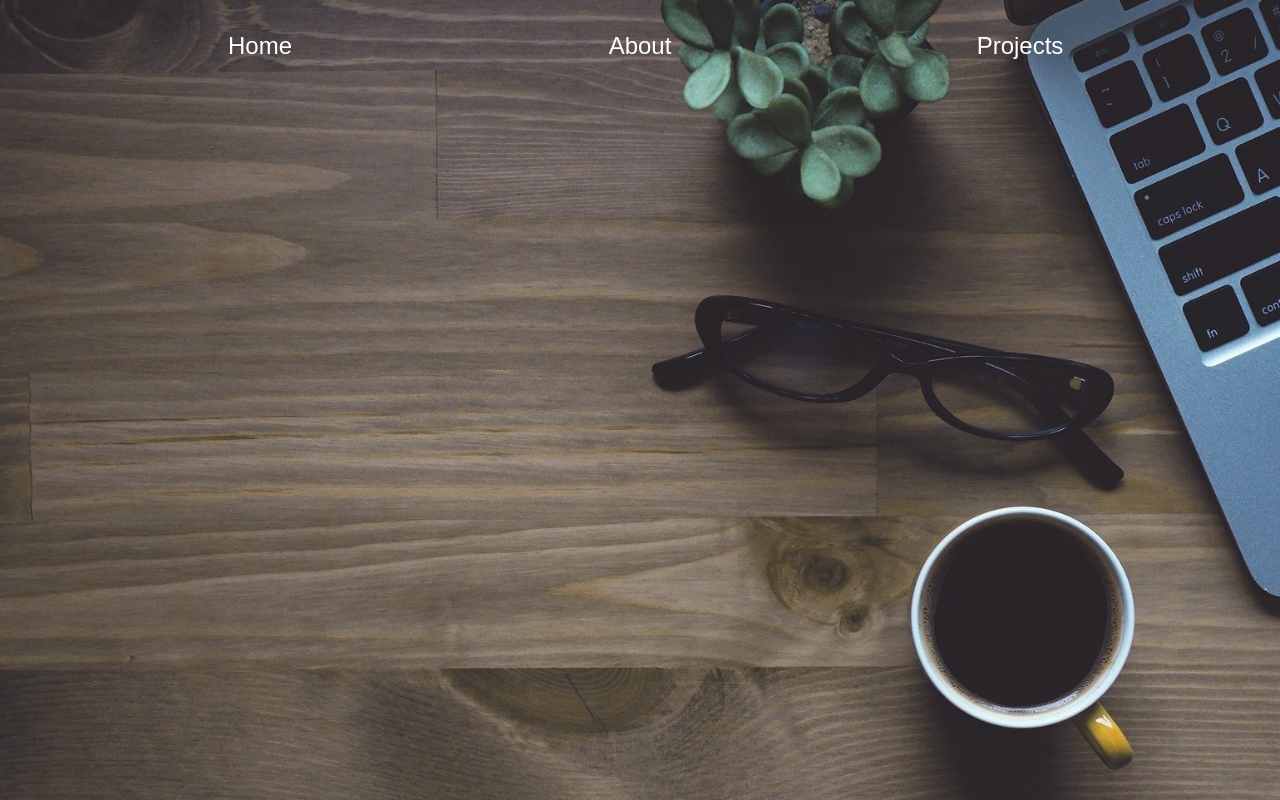
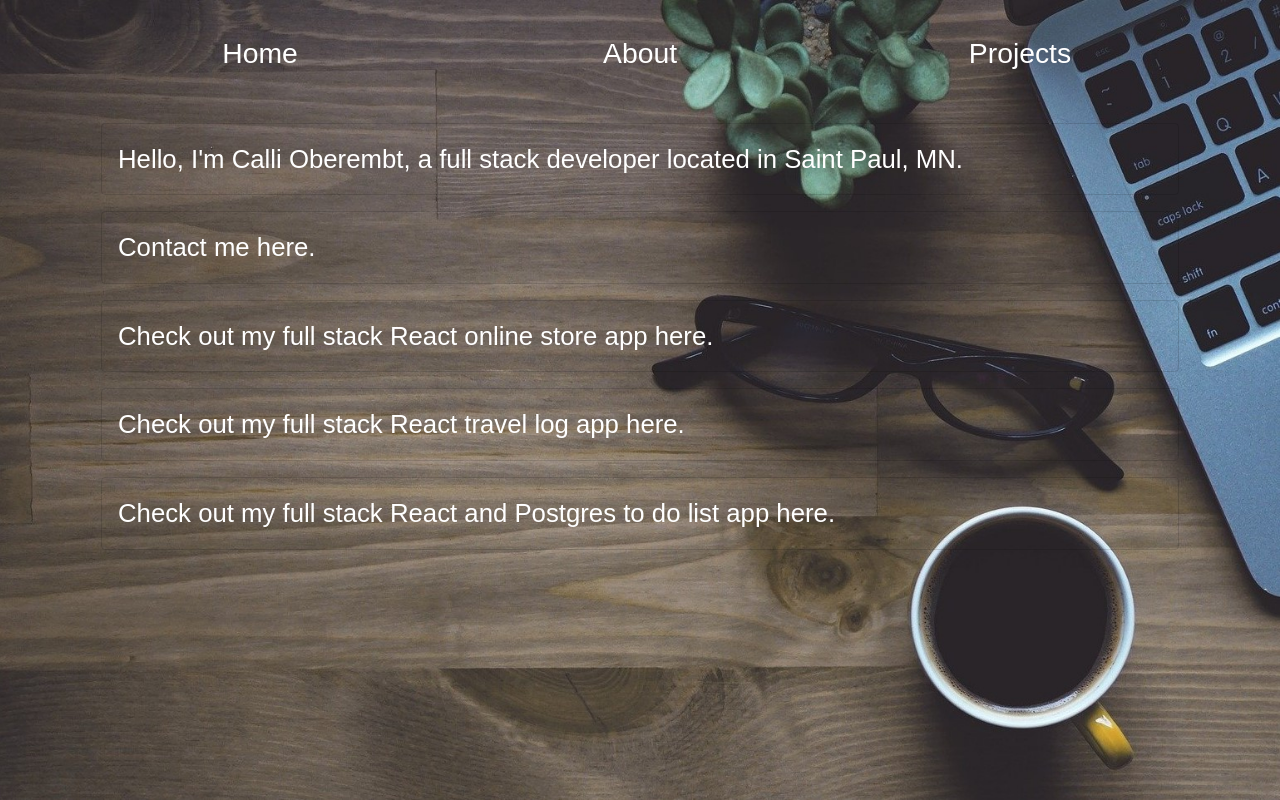
Before and after one commit to croberembt/croberembt.github.io, a React (Create React App) app in the folder client/: page / in a window 1280 px wide. Built offline with nearby package versions, Linux system fonts and the light colour scheme; a web font is replaced by a local one.

Commit message:
added routing and starting building out projects page

```diff
--- a/client/src/App.css
+++ b/client/src/App.css
@@ -10,18 +10,33 @@ html, body, #root, .App {
   background-position: top right;
   background-repeat: no-repeat;
   background-size: cover;
+  padding: 2rem;
 }
 
 div {
   font-family: 'Hind Guntur', sans-serif;
+  font-size: 110%;
+  color: white;
 }
 
 .link {
   text-decoration: none;
+  padding-bottom: 2rem;
   color: white;
 }
 
 .link:hover {
   text-decoration: none;
   color: rgb(173, 173, 247);
+  font-size: 120%;
 }
+
+.card {
+  padding: 1rem;
+  margin: 1rem;
+}
+
+.card-image {
+  height: auto;
+  width: 15rem;
+}
--- /dev/null
+++ b/client/src/components/AboutComponent.js
@@ -0,0 +1,10 @@
+import React from 'react';
+
+const AboutComponent = () => {
+
+  return (
+    <div>About</div>
+  );
+}
+
+export default AboutComponent;
--- /dev/null
+++ b/client/src/components/HomeComponent.js
@@ -0,0 +1,28 @@
+import React from 'react';
+import { Card } from 'reactstrap';
+
+const HomeComponent = () => {
+
+  return (
+    <div className='container'>
+      <Card style={{backgroundColor: 'transparent'}}>
+        Hello, I'm Calli Oberembt, a full stack developer located in Saint Paul, MN.
+      </Card>
+      <Card style={{backgroundColor: 'transparent'}}>
+        Contact me here.
+      </Card>
+      <Card style={{backgroundColor: 'transparent'}}>
+        Check out my full stack React online store app here.
+      </Card>
+      <Card style={{backgroundColor: 'transparent'}}>
+        Check out my full stack React travel log app here.
+      </Card>
+      <Card style={{backgroundColor: 'transparent'}}>
+        Check out my full stack React and Postgres to do list app here.
+      </Card>
+    </div>
+
+  );
+}
+
+export default HomeComponent;
--- a/client/src/components/MainComponent.js
+++ b/client/src/components/MainComponent.js
@@ -1,22 +1,36 @@
 import React from 'react';
-import { BrowserRouter as Router, Route, Switch, Link } from 'react-router-dom';
+import { BrowserRouter as Router, Route, Switch, NavLink } from 'react-router-dom';
+import HomeComponent from './HomeComponent';
+import AboutComponent from './AboutComponent';
+import ProjectsComponent from './ProjectsComponent';
 
 const MainComponent = () => {
 
   return (
     <Router>
         <div className='container'>
-          <div className='row text-center'>
-            <div className='col'>
-                <Link className='link' to='/'><h4>Home</h4></Link>
+          <div className='row text-sm-center'>
+            <div className='col-sm'>
+                <NavLink exact={true} className='link' exact to='/'><div className='link'>Home</div></NavLink>
             </div>
-            <div className='col'>
-                <Link className='link' to='/about'><h4>About</h4></Link>
+            <div className='col-sm'>
+                <NavLink className='link' to='/about'><div className='link'>About</div></NavLink>
             </div>
-            <div className='col'>
-                <Link className='link' to='/projects'><h4>Projects</h4></Link>
+            <div className='col-sm'>
+                <NavLink className='link' to='/projects'><div className='link'>Projects</div></NavLink>
             </div>
           </div>
+        </div>
+        <div>
+          <Switch>
+            <Route exact path='/' component={HomeComponent} />
+          </Switch>
+          <Switch>
+            <Route exact path='/about' component={AboutComponent} />
+          </Switch>
+          <Switch>
+            <Route exact path='/projects' component={ProjectsComponent} />
+          </Switch>
         </div>
     </Router>
   );
--- /dev/null
+++ b/client/src/components/ProjectsComponent.js
@@ -0,0 +1,46 @@
+import React from 'react';
+import { Card, CardBody, CardTitle, CardSubtitle, CardText, CardLink } from 'reactstrap';
+import background from '../images/background.jpg';
+
+const ProjectsComponent = () => {
+
+  return (
+    <div className='container'>
+      <Card style={{backgroundColor: 'black'}}>
+        <CardBody>
+          <CardTitle><h1>Full Stack React Online Store</h1></CardTitle>
+          <CardSubtitle><h3>Full Stack React Online Store</h3></CardSubtitle>
+        </CardBody>
+          <img className='card-image' width="100%" src={background} alt="image of react online store" />
+        <CardBody>
+          <CardText>Full Stack React Online Store</CardText>
+          <CardLink href="#">See It Live</CardLink>
+        </CardBody>
+      </Card>
+      <Card style={{backgroundColor: 'black'}}>
+        <CardBody>
+          <CardTitle><h1>Full Stack React Travel Log</h1></CardTitle>
+          <CardSubtitle><h3>Full Stack React Travel Log</h3></CardSubtitle>
+        </CardBody>
+          <img className='card-image' width="100%" src={background} alt="image of react online store" />
+        <CardBody>
+          <CardText>Full Stack React Travel Log</CardText>
+          <CardLink href="#">See It Live</CardLink>
+        </CardBody>
+      </Card>
+      <Card style={{backgroundColor: 'black'}}>
+        <CardBody>
+          <CardTitle><h1>Full Stack React and Postgres To Do List</h1></CardTitle>
+          <CardSubtitle><h3>Full Stack React and Postgres To Do List</h3></CardSubtitle>
+        </CardBody>
+          <img className='card-image' width="100%" src={background} alt="image of react online store" />
+        <CardBody>
+          <CardText>Full Stack React and Postgres To Do List</CardText>
+          <CardLink href="#">See It Live</CardLink>
+        </CardBody>
+      </Card>
+    </div>
+  );
+}
+
+export default ProjectsComponent;
```
